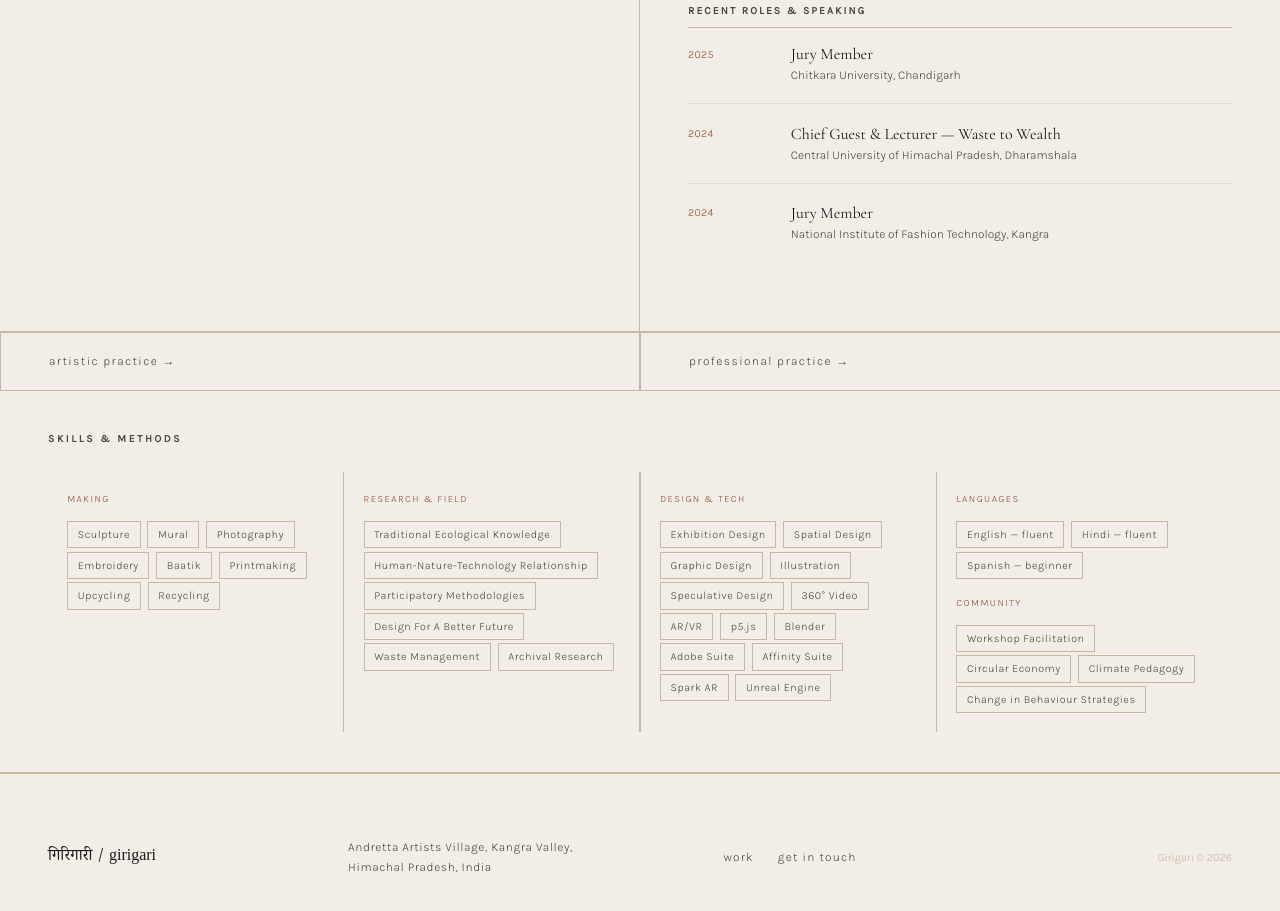
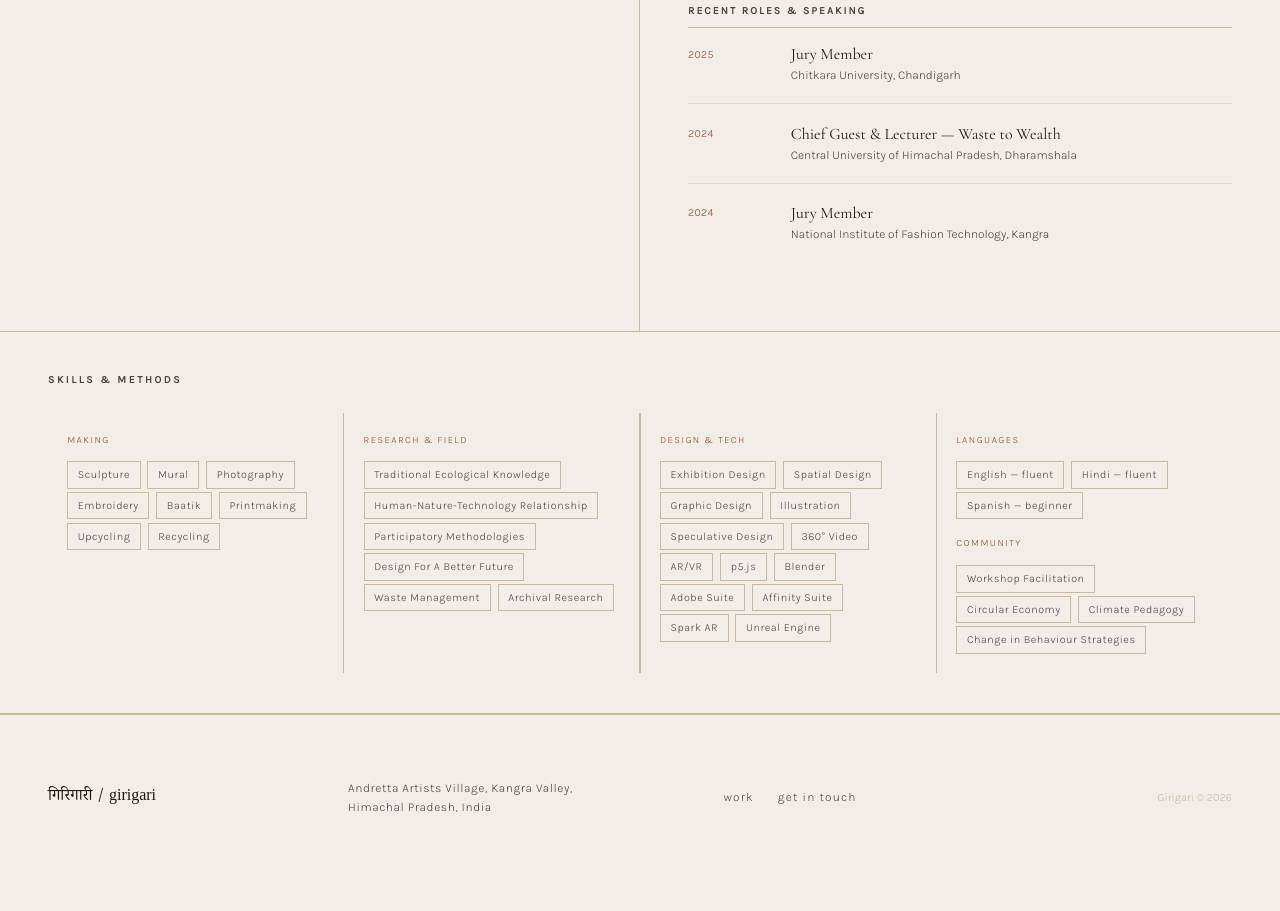
Before and after one commit to girigari/girigari.github.io, a plain HTML site: page cv.html in a window 1280 px wide. Shown: the part 3272-4183 px from the top of the page. After the commit the page ends 4153 px from the top, so only its background shows below. Drawn offline with nearby package versions, Linux system fonts and the light colour scheme.

Commit message:
Update cv.html

```diff
--- a/cv.html
+++ b/cv.html
@@ -598,14 +598,6 @@
     </div>
   </div>
 
-  <div class="cv-downloads-bar">
-    <a href="https://drive.google.com/file/d/1-5co-6w2HgVXNoDEi2qmLYFI88UWSaYA/view?usp=sharing" class="cv-download" target="_blank">
-      artistic practice →
-    </a>
-    <a href="https://drive.google.com/file/d/1f_xakST45HsP0CTtreM-PKbzmoL3LIK2/view?usp=sharing" class="cv-download" target="_blank">
-      professional practice →
-    </a>
-  </div>
 
   <section class="cv-skills reveal">
     <h2>skills & methods</h2>
```
